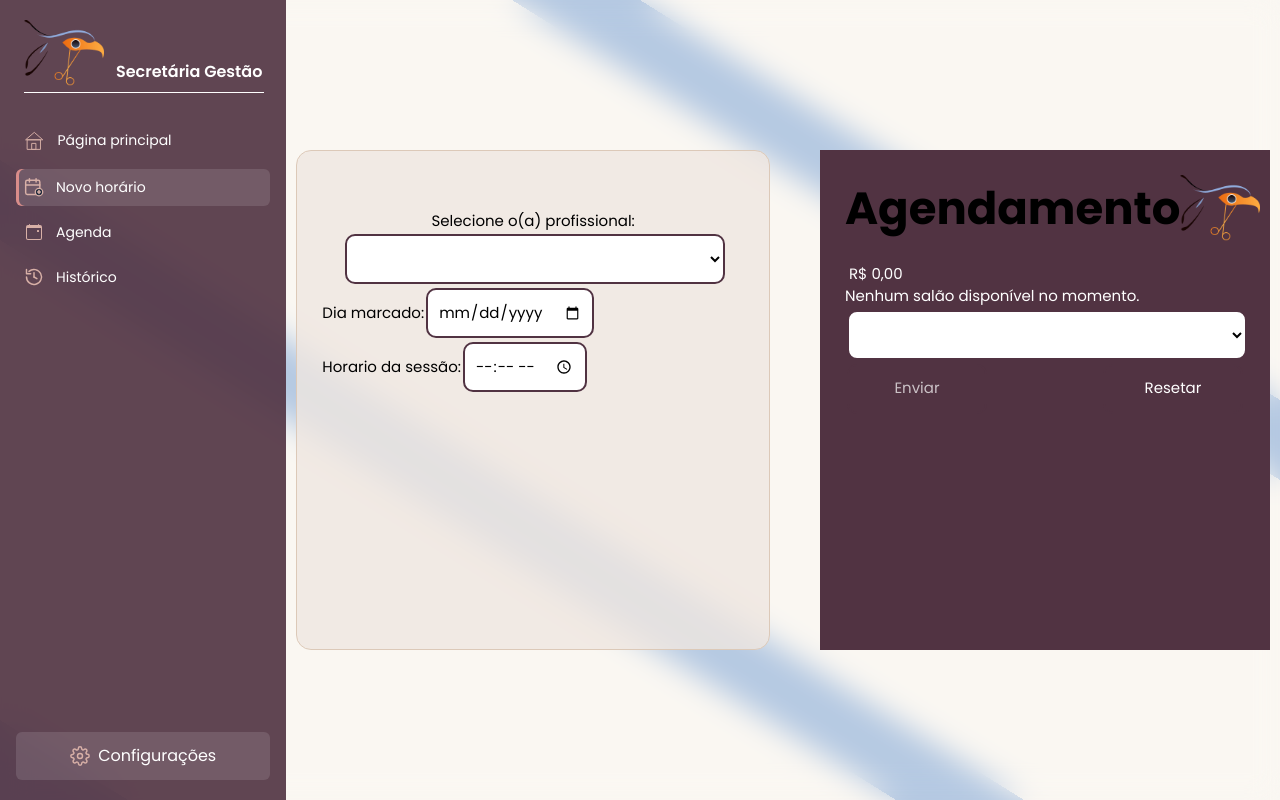
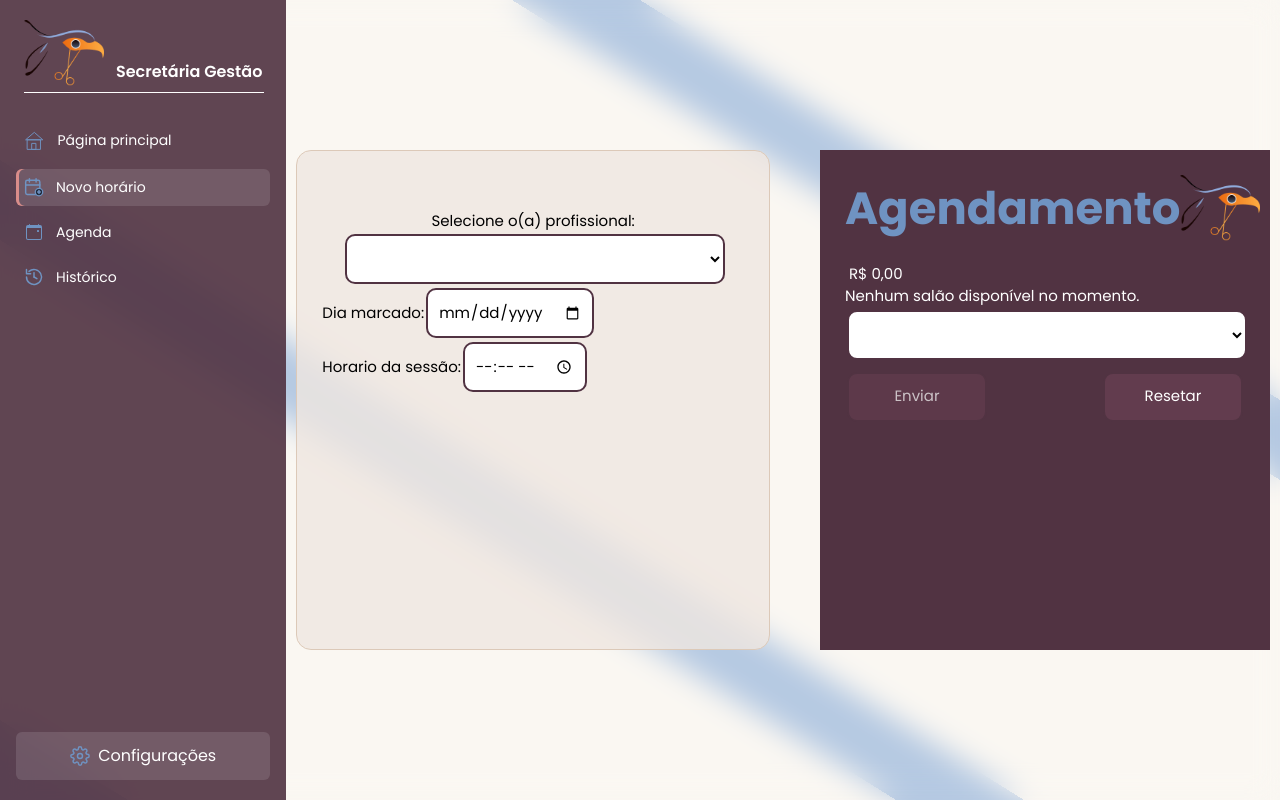
Before and after one commit to Secretaria-Gestao/TCC-ETEC, a React (Vite) app in the folder web/: page /agendamento in a window 1280 px wide. Built offline with nearby package versions, Linux system fonts and the light colour scheme.

Commit message:
Continuando a mudança de cores

```diff
--- a/web/src/components/BarraLateral/BarraLateral.css
+++ b/web/src/components/BarraLateral/BarraLateral.css
@@ -21,5 +21,5 @@
 /* Ícones do menu em nude rosé. Os ícones do painel de Configurações, que fica dentro da barra, continuam laranja. */
 .barraLateral > a svg,
 .barraLateral > button svg {
-    color: var(--color-nude-rose);
+    color: var(--color-azul-ceu);
 }
--- a/web/src/pages/Agendamento/components/Formulario/Formulario.jsx
+++ b/web/src/pages/Agendamento/components/Formulario/Formulario.jsx
@@ -277,7 +277,7 @@ function calcularTotal(listaIds) {
 
             <div className="card_2">
                 <header className="agendamento-header">
-                    <h1 className="agendamento-title bold">Agendamento</h1>
+                    <h1 className="agendamento-title text-azul-ceu! font-bold">Agendamento</h1>
                     <img className="logo" src="/logo_pequena.png" alt="logo secretária gestão" />
                 </header>
 
@@ -298,9 +298,9 @@ function calcularTotal(listaIds) {
                     </select>
                 </div>
 
-                <div className="div_btn">
-                    <button id="btn-enviar" type="button" className="enviar solid" onClick={enviarDados} disabled={enviando || todosSaloes.length === 0}> {enviando ? 'Enviando...' : 'Enviar'} </button>
-                    <button id="btn-resetar" type="reset" className="resetar solid" onClick={resetarDados}> Resetar </button>
+                <div className="div_btn mt-2">
+                    <button id="btn-enviar" type="button" className="enviar bg-ameixa/50! solid" onClick={enviarDados} disabled={enviando || todosSaloes.length === 0}> {enviando ? 'Enviando...' : 'Enviar'} </button>
+                    <button id="btn-resetar" type="reset" className="resetar bg-ameixa/50! solid" onClick={resetarDados}> Resetar </button>
                 </div>
 
             </div>
--- a/web/src/pages/GerenciadorProfissionais/components/InfoResumidas/InfoResumidas.jsx
+++ b/web/src/pages/GerenciadorProfissionais/components/InfoResumidas/InfoResumidas.jsx
@@ -19,7 +19,7 @@ export default function InfoResumidas({ profissionais, agendamentos, todosCargos
 
     }).length
 
-        return {...profissional, totalAgendamentos }
+    return { ...profissional, totalAgendamentos }
   })
 
   // O destaque é o profissional com mais atendimentos; em empate, mantém a ordem recebida.
@@ -28,6 +28,9 @@ export default function InfoResumidas({ profissionais, agendamentos, todosCargos
   })[0]
 
   const profissionalDestacado = maisOcupado?.totalAgendamentos > 0 ? maisOcupado : null
+
+  console.log(maisOcupado)
+  console.log(profissionalDestacado)
 
   return (
     <div className=" w-8/12 flex min-w-max gap-10 ">
@@ -92,30 +95,27 @@ export default function InfoResumidas({ profissionais, agendamentos, todosCargos
 
       {/* Profissional com maior número de agendamentos no mês atual. */}
       <div className=" flex flex-col pr-15 border-r">
-                {
-                    profissionalDestacado && (
+
         <div className={estilos.destaqueProfissional}>
           {/* Destaque do mês. */}
           <p className="text-[14px] mb-0.5 ">Destaque do mês</p>
 
           <div className="flex gap-2">
             <b>
-                                    <p className="text-[18px]"> {profissionalDestacado.nome_profissional} </p>
+              <p className="text-[18px]"> {profissionalDestacado ? profissionalDestacado.nome_profissional : "Nenhum profissional contém agendamentos"} </p>
             </b>
-                                <p className="text-[18px]">|</p>
+            { profissionalDestacado && ( <p className="text-[18px]"> | </p> )}
             <b>
-                                    <p className="text-[18px]"> {profissionalDestacado.cargo} </p>
+              <p className="text-[18px]"> {profissionalDestacado ? profissionalDestacado.cargo : ""} </p>
 
             </b>
 
           </div>
 
 
-                            <p className="text-[14px] mt-2"> <b>{profissionalDestacado.totalAgendamentos}</b> de agendamentos no mês</p>
-                            <p className="text-[14px]"> por enquanto </p>
+          <p className="text-[14px] mt-2"> <b>{profissionalDestacado ? profissionalDestacado.totalAgendamentos : "" }</b> {profissionalDestacado ? "de agendamentos no mês" : ""}</p>
+            { profissionalDestacado && ( <p className="text-[18px]">  por enquanto </p> )}
         </div>
-                    )
-                }
       </div>
 
       {/* Quantidade de profissionais agrupada por cargo. */}
```
Lines whose indentation alone changed are shown as unchanged.
